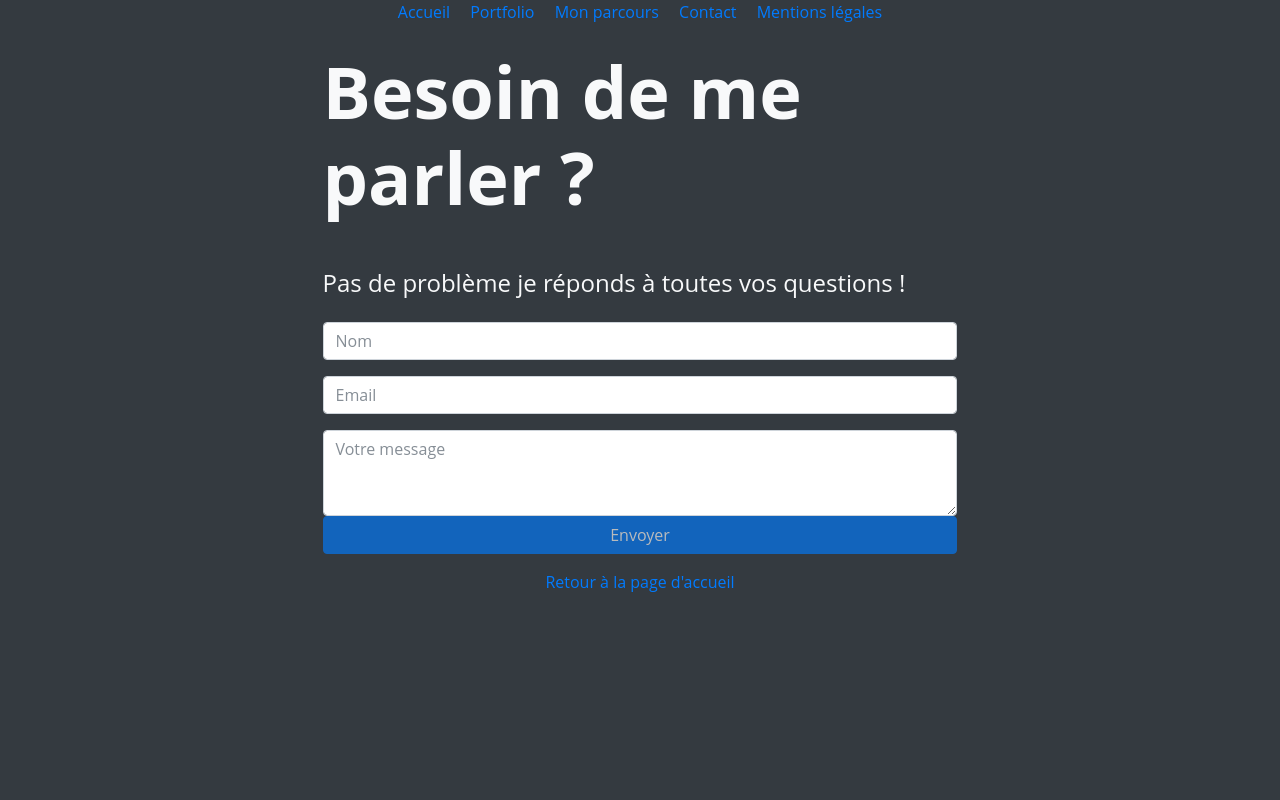
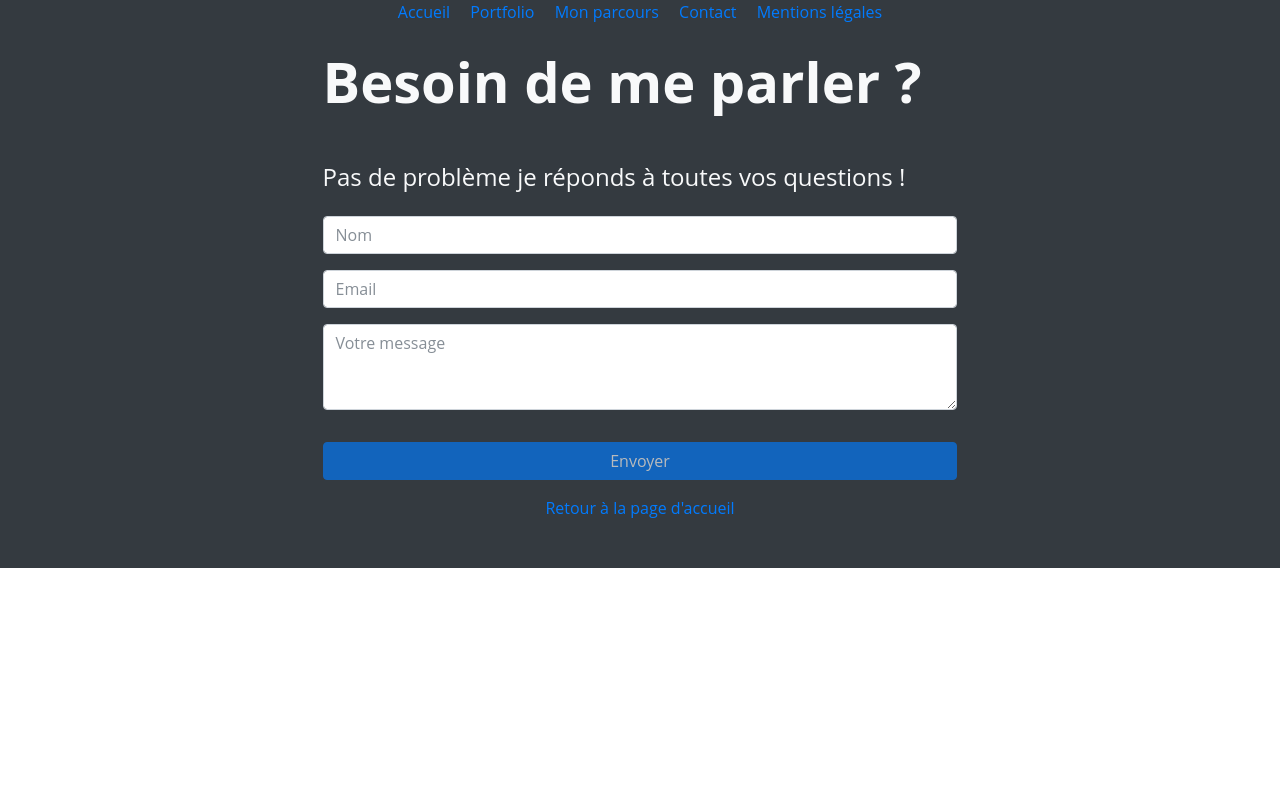
Before and after one commit to genibus/krav-web, a PHP site: page /contact.php in a window 1280 px wide. Run offline with PHP 8.4, Linux system fonts and the light colour scheme; some libraries are stand-ins or nearby versions.

Commit message:
updated Contact Form
- recaptcha Ok for localhost
- removed style="100vh" form // bug sur mon pc

```diff
--- a/asset/js/app.js
+++ b/asset/js/app.js
@@ -1,7 +1,3 @@
-$(function(){
-
-});
-
-function recaptchaCallback(){
-	document.getElementById('submitBtn').removeAttribute('disabled');
+function recaptchaCallback() {
+    document.getElementById('submitBtn').removeAttribute('disabled');
 }
--- a/contact.php
+++ b/contact.php
@@ -4,32 +4,37 @@ $title = "Designer Web Freelance";
 $description = "Web design, Paris et Île de France, refonte de site, création de logo ou de charte graphique et référencements.";
 include 'asset/partie/header.php'; ?>
 
-<section class="bg-dark text-light py-5" style="height: 100vh;">
+<section class="bg-dark text-light py-5">
 	<article class="container">
 		<div class="row justify-content-center">
 			<div class="col-12 col-md-7">
-				<h2 class="display-3 font-weight-bold mb-5">Besoin de me parler ?</h2>
+				<h2 class="display-4 font-weight-bold mb-5">Besoin de me parler ?</h2>
 				<p class="h4 mb-4">Pas de problème je réponds à toutes vos questions !</p>
 				<!-- <i class="fa fa-times fa-2x close-contact" aria-hidden="true"></i> -->
+				<!-- start form -->
 				<form action="<?= RACINE ?>asset/partie/post_contact.php" method="POST">
 					<input type="text" name="name" id="input_last_name" class="form-control mb-3" value="<?= isset($_SESSION['inputs']['name']) ? $_SESSION['inputs']['name'] : ''; ?>" placeholder="Nom" required>
 					<input type="email" name="email" id="input_mail" class="form-control mb-3" value="<?= isset($_SESSION['inputs']['email']) ? $_SESSION['inputs']['email'] : ''; ?>" placeholder="Email" required>
 					<textarea name="message" id="input_message" rows="3" class="form-control" placeholder="Votre message" required><?= isset($_SESSION['inputs']['message']) ? $_SESSION['inputs']['message'] : '' ;?></textarea>
 					<!-- Notre boite de vérification -->
 					<div class="content-captcha">
-				    <div class="g-recaptcha" data-theme="dark" data-callback="recaptchaCallback" data-sitekey="6LcAXzYUAAAAAI3TaMRyoGCFY1WOeSYQt-E1Zd2c" data-size="compact"></div>
-			    </div>
-					<input type="submit" class="btn btn-block btn-primary" class="send" value="Envoyer" disabled>
+						<!-- Site key -->
+						<div class="g-recaptcha col-6 mx-auto pt-3" data-theme="dark" data-callback="recaptchaCallback" data-sitekey="6LfOXCYUAAAAAAqXCWmQPWJL9xezoLpPF-TVjEhu"></div>
+					</div>
+					<input type="submit" id="submitBtn" class="btn btn-block btn-primary mt-3" value="Envoyer" disabled>
 				</form>
+				<!-- end form -->
 			</div>
 		</div>
-    <div class="row pt-3">
+		<div class="row pt-3">
       <div class="col-12 text-center">
         <a href="<?= RACINE ?>" >Retour à la page d'accueil</a>
-      </div>
-    </div>
+   		</div>
+		</div>
 	</article>
 </section>
+
+<script src='asset/js/app.js'></script>
 <script src='https://www.google.com/recaptcha/api.js'></script>
 </body>
 </html>
@@ -37,4 +42,3 @@ include 'asset/partie/header.php'; ?>
 unset($_SESSION['inputs']);
 unset($_SESSION['errors']);
 unset($_SESSION['sent_mail']);
-?>
```
Also changed, not shown: asset/partie/post_contact.php (+15 -30 lines).
